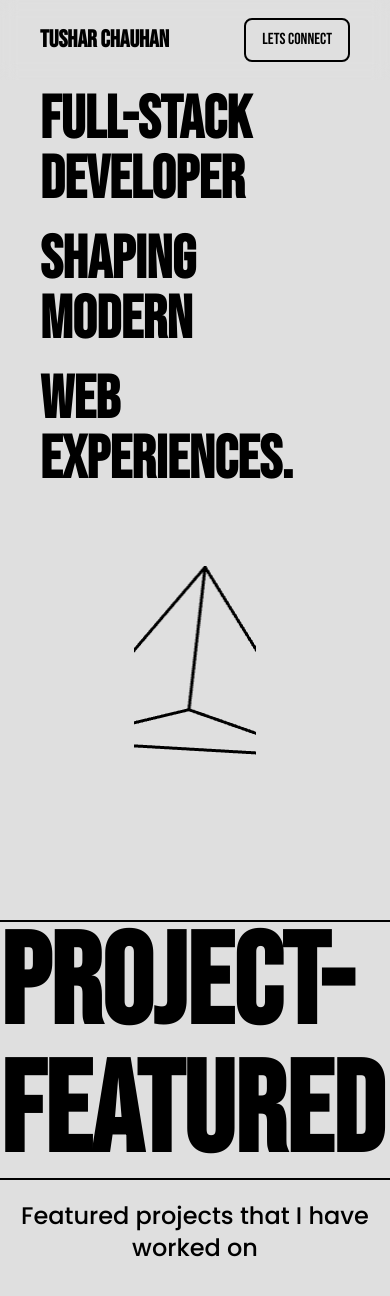
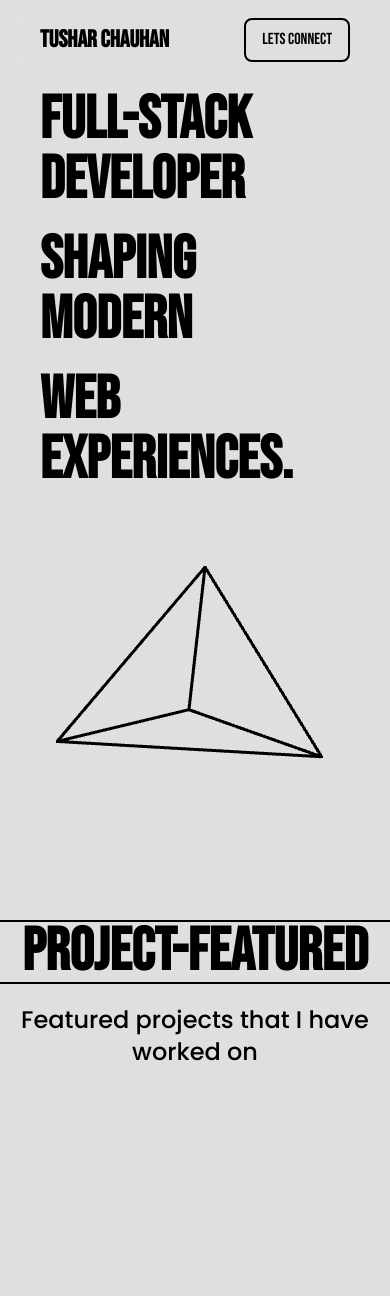
Before and after one commit to tushar6706-Aenaen/portfolio, a React (Vite) app: page / in a window 390 px wide. Shown: the top 1296 px of the page. Built offline with nearby package versions, Linux system fonts and the light colour scheme; a web font is replaced by a local one.

Commit message:
font size  & w of 3d object is fixed

```diff
--- a/src/pages/Home.jsx
+++ b/src/pages/Home.jsx
@@ -80,7 +80,7 @@ const Home = () => {
             </motion.div>
             <motion.div
                 variants={object3D}
-                className='md:w-162.5  bg-[#dfdfdf] h-75  md:h-125'><Scene /></motion.div>
+                className='md:w-162.5 w-full  bg-[#dfdfdf] h-75  md:h-125'><Scene /></motion.div>
         </motion.div>
     )
 }
--- a/src/pages/Projects.jsx
+++ b/src/pages/Projects.jsx
@@ -16,7 +16,7 @@ const Projects = () => {
                     transition={{ duration: 0.6, delay: 0.2 }}
                      className="flex items-center justify-center border-y-2 border-black">
 
-                        <h2 className="font-[Bebas_Neue] text-9xl font-extrabold">Project-FEATURED </h2>
+                        <h2 className="font-[Bebas_Neue] text-6xl md:text-9xl font-extrabold">Project-FEATURED </h2>
 
                 </motion.div>
                 <motion.div
```
